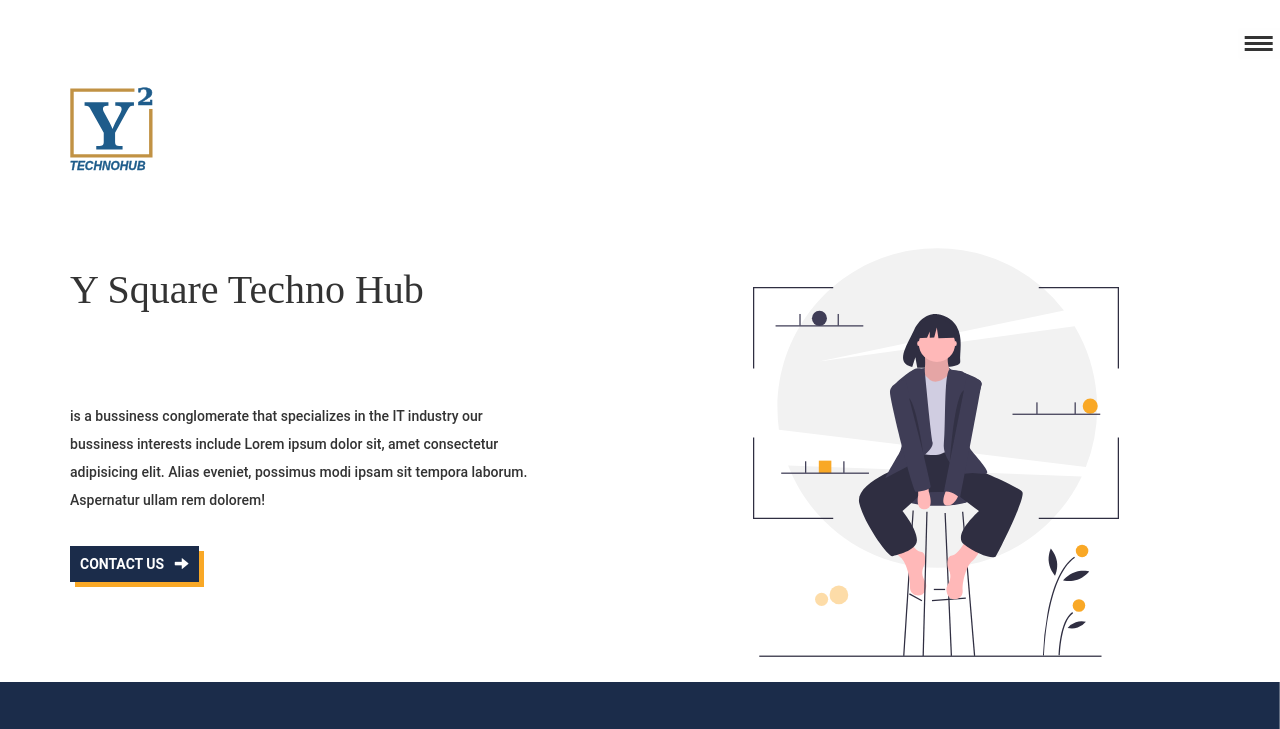
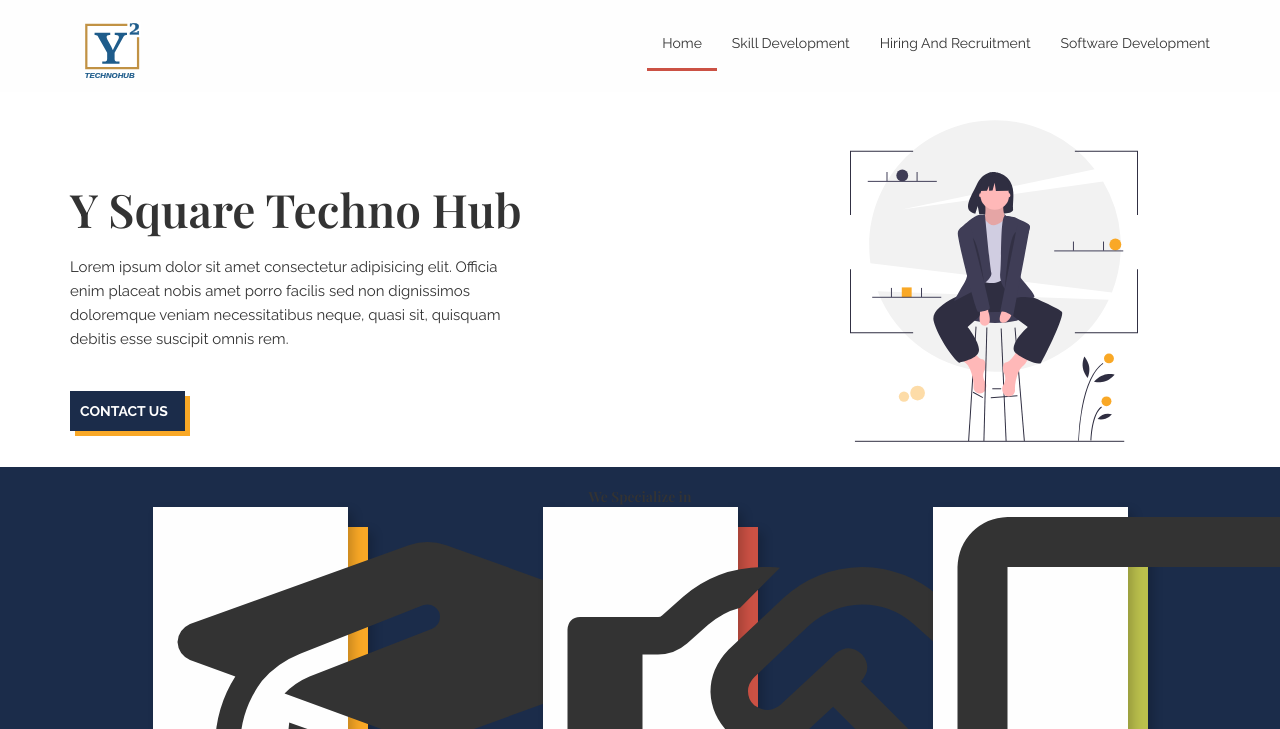
Before and after one commit to ysquaretechnohub/ysquaretechnohub.github.io, a website: page index.html in a window 1280 px wide. Shown: the top 729 px of the page. Drawn offline with nearby package versions, Linux system fonts and the light colour scheme.

Commit message:
added fixed navigation bar

```diff
--- a/index.html
+++ b/index.html
@@ -11,8 +11,23 @@
 </head>
 
 <body>
+  <div class="navbar navbar-fixed-top navigation-bar">
+    <div class="container">
+      <div class="col-md-1 logo">
+        <object type="image/svg+xml" data="assets/yt_logo_svg.svg" style="width:100%">
+          Your browser does not support SVG
+        </object>
+      </div>
+      <ul class="nav navbar-nav navbar-right">
+        <li class="active home"><a href="#">Home</a></li>
+        <li><a href="./skilldevelopment.html">Skill Development</a></li>
+        <li><a href="./hiringandplacements.html">Hiring And Recruitment</a></li>
+        <li><a href="./softwaredevelopment.html">Software Development</a></li>
+      </ul>
+    </div>
+  </div>
   <!-- NAV STARTS HERE -->
-  <div class="container">
+  <!-- <div class="container">
   <div class="row logo">
     <div class="col-lg-2 col-md-4 col-sm-4 col-xs-6">
     <object type="image/svg+xml" data="assets/yt_logo_svg.svg" style="width:60%">
@@ -30,7 +45,7 @@
       </ul>
     </nav>
   </div>
-</div>
+</div> -->
 
 
   <!-- NAV ENDS HERE -->
@@ -42,13 +57,12 @@
             <h1 class="mainHeading">Y Square Techno Hub</h1>
           </div>
         </section>
-        <br />
-        <br />
         <section class="row">
           <div class="col-md-10">
             <h5 class="subHeading">
-              is a bussiness conglomerate that specializes in the IT industry
-              our bussiness interests include Lorem ipsum dolor sit, amet consectetur adipisicing elit. Alias eveniet, possimus modi ipsam sit tempora laborum. Aspernatur ullam rem dolorem!
+              Lorem ipsum dolor sit amet consectetur adipisicing elit. Officia enim placeat nobis amet porro facilis
+              sed non dignissimos doloremque veniam necessitatibus neque, quasi sit, quisquam debitis esse suscipit
+              omnis rem.
             </h5>
           </div>
         </section>
@@ -56,12 +70,11 @@
           <div class="col-md-4">
             <a href="#contact" class="btn-action">
               <strong>CONTACT US </strong> &nbsp;
-              <span class="glyphicon glyphicon-arrow-right"></span>
             </a>
           </div>
         </section>
       </div>
-      <section class="col-md-offset-1 col-md-5 col-xs-12">
+      <section class="col-md-offset-2 col-md-4 col-xs-12">
         <object type="image/svg+xml" data="assets/undraw_modern_professional_yt9h.svg" style="width:80%">
           Your browser does not support SVG
         </object>
@@ -129,15 +142,15 @@
           <br />
           <div class="row">
             <div class="col-xs-12 bottom-border">
-              <label for="message">Message</label>
-              <textarea name="" id="message"  class="remove message-field" required></textarea>
+              <label for="message">Query</label>
+              <textarea name="" id="message" class="remove message-field" required></textarea>
               <span class="message-error"></span>
             </div>
           </div>
           <div class="row">
             <div class="col-xs-12">
               <span class="message-success"></span>
-              <button class="btn-submit btn-action submit-button" >
+              <button class="btn-submit btn-action submit-button">
                 Submit &nbsp;
                 <span class="glyphicon glyphicon-send"></span>
               </button>
--- a/style.css
+++ b/style.css
@@ -1,3 +1,5 @@
+@import url('https://fonts.googleapis.com/css2?family=Playfair+Display:wght@600&family=Raleway:wght@400;700&display=swap');
+
 *,
 *::before,
 *::after {
@@ -16,8 +18,8 @@ html {
   --light-grey: #f2f2f2;
   --red:#cb5144;
   --green:#bbc04c;
-  --font-family-text: 'Roboto', sans-serif;
-  --font-family-heading: 'Times New Roman', serif;
+  --font-family-text: 'Raleway', sans-serif;
+  --font-family-heading: 'Playfair Display', serif;
   --clr-dark: #333;
   background-color: var(--white-background);
 }
@@ -35,13 +37,12 @@ p, td {
 }
 body{
   overflow-x: hidden;
+  padding-top: 120px;
 }
-.logo{
-  margin-top: 10vh;
-}
+
 .mainHeading {
-
-  font-size: 4rem;
+  margin-top: 6.4rem;
+  font-size: 4.6rem;
   font-family: var(--font-family-heading);
 }
 
@@ -50,14 +51,18 @@ body{
 }
 
 .subHeading {
-  line-height: 2;
-  font-size: 14px;
+  line-height: 1.6;
+  font-size: 1.5rem;
+  /* margin-top: 1.6rem; */
+  /* padding: 16px; */
+  padding-top: 0px;
+  /* border: 1px solid black; */
   font-family: var(--font-family-text);
 }
-
+/*
 section {
-  margin-top: 3rem;
-}
+  margin-top: 2rem;
+} */
 .error{
   background-color:var(--red);
   padding:4px;
@@ -136,8 +141,10 @@ a:hover {
 }
 
 .btn-action {
+  display: inline-block;
   padding: 10px;
-  margin-top: 10px;
+  margin-top: 30px;
+  font-weight: 900;
   color: var(--white-background);
   background-color: var(--blue-highlight);
   box-shadow: 5px 5px 0px 0px var(--card-color);
@@ -198,105 +205,36 @@ a:hover {
 }
 
 .footer {
+  padding: 2rem;
   background-color: #111111;
 }
 
-/* side menu */
+/* navigation*/
 
+.navigation-bar{
+  background: var(--white-background);
 
-.nav {
-  /* position:fixed; */
-  z-index: 1;
-  background: var(--white-background);
-  position: fixed;
-  right: 0;
-  top:0;
-  transform: translateX(100%);
-  transition: transform 300ms cubic-bezier(.5, 0, .5, 1)
 }
 
-.nav__list {
-  list-style: none;
-  margin: 0;
-  display: flex;
-  flex-direction: column;
-  height: 100vh;
-  padding: 3em;
+.navigation-bar li a{
+  margin-top: 18px;
+  color: var(--clr-dark)
 }
-
-.nav__item {
-  margin-bottom: 3em;
-}
-
-.nav__link {
-  text-decoration: none;
-  color: var(--clr-dark);
-}
-
-.nav__link:hover {
-  text-decoration: underline;
-  color: var(--clr-primary);
-}
-
-.nav__toggle {
-  position: absolute;
-  top: 2em;
-  left: 0;
-  transform: translateX(-100%);
-  background: var(--white-background);
-  padding: 1em .5em;
-  border: 0;
-  border-radius: .25em 0 0 .25em;
-}
-
-.hamburger {
-  display: block;
-  position: relative;
-}
-
-.hamburger,
-.hamburger::before,
-.hamburger::after {
-  width: 2em;
-  height: 3px;
-  background: var(--clr-dark);
-
-  transition: transform 350ms ease-in-out, opacity 200ms linear;
-}
-
-.hamburger::before,
-.hamburger::after {
-  content: '';
-  position: absolute;
-  left: 0;
-}
-
-.hamburger::before { bottom: 6px; }
-.hamburger::after { top: 6px;}
-
-
-/* Navigation open styles */
-
-.nav-open .nav {
-  transform: translateX(0);
-}
-
-/* Change this stuff below */
-
-.nav-open .hamburger {
-  transform: rotate(45deg);
-}
-
-.nav-open .hamburger::before {
-  opacity: 0;
-}
-
-.nav-open .hamburger::after {
-  transform: rotate(90deg) translate(-6px);
+.navigation-bar li a:hover{
+  background-color: var(--white-background) !important;
 }
 
 
-/* side menu end */
+.active{
+  border-bottom: 3px solid var(--red);
+}
+.home a{
+  margin-left: 0px;
+}
+.logo{
+   margin-top: 18px;
+}
+/* navigation end */
 
 /* contact us form */
 .contact-container{
```
Also changed, not shown: hiringandplacements.html (+19 -4 lines), skilldevelopment.html (+18 -4 lines), softwaredevelopment.html (+18 -4 lines).
